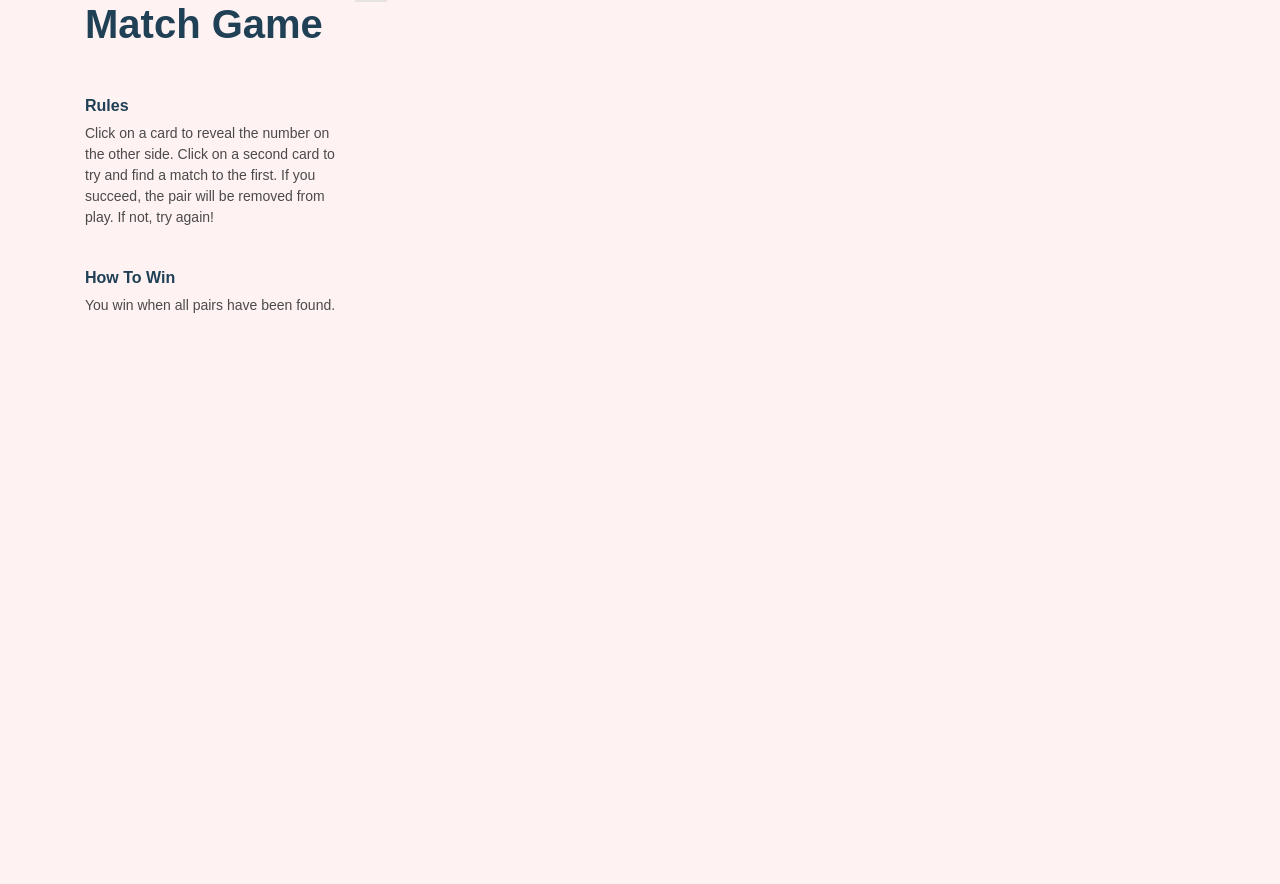
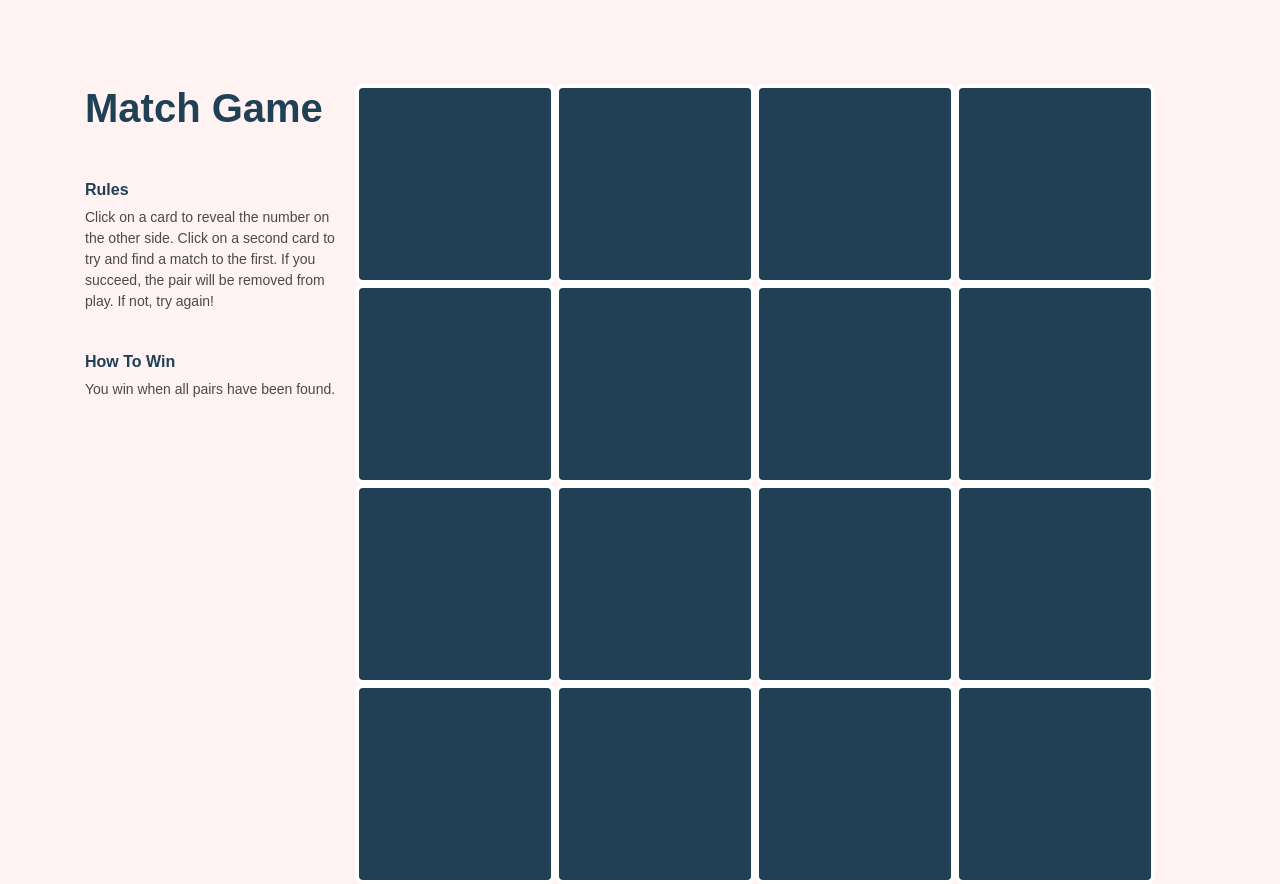
Before and after one commit to Chip-L/Match_Game, a plain HTML site: page index.html in a window 1280 px wide. Before the commit the page ends 800 px from the top, so only its background shows below. Drawn offline with nearby package versions, Linux system fonts and the light colour scheme; a web font is replaced by a local one.

Commit message:
cards are set up style (face down)

```diff
--- a/index.html
+++ b/index.html
@@ -48,16 +48,22 @@
           <div class="col-xs-3 card"></div>
           <div class="col-xs-3 card"></div>
           <div class="col-xs-3 card"></div>
+          <!-- Force next columns to break to new line -->
+          <div class="w-100"></div>
 
           <div class="col-xs-3 card"></div>
           <div class="col-xs-3 card"></div>
           <div class="col-xs-3 card"></div>
           <div class="col-xs-3 card"></div>
+          <!-- Force next columns to break to new line -->
+          <div class="w-100"></div>
 
           <div class="col-xs-3 card"></div>
           <div class="col-xs-3 card"></div>
           <div class="col-xs-3 card"></div>
           <div class="col-xs-3 card"></div>
+          <!-- Force next columns to break to new line -->
+          <div class="w-100"></div>
 
           <div class="col-xs-3 card"></div>
           <div class="col-xs-3 card"></div>
--- a/resources/css/style.css
+++ b/resources/css/style.css
@@ -15,6 +15,15 @@
   src: local('Work Sans Bold'), local('WorkSans-Bold'), url(https://fonts.gstatic.com/s/worksans/v3/4udXuXg54JlPEP5iKO5Amegdm0LZdjqr5-oayXSOefg.woff2) format('woff2');
   unicode-range: U+0000-00FF, U+0131, U+0152-0153, U+02BB-02BC, U+02C6, U+02DA, U+02DC, U+2000-206F, U+2074, U+20AC, U+2122, U+2212, U+2215;
 }
+
+@font-face {
+  font-family: 'Work Sans';
+  font-style: normal;
+  font-weight: 900;
+  src: local('Work Sans Black'), local('WorkSans-Black'), url(https://fonts.gstatic.com/s/worksans/v3/Hjn0acvjHfjY_vAK9Uc6gugdm0LZdjqr5-oayXSOefg.woff2) format('woff2');
+  unicode-range: U+0000-00FF, U+0131, U+0152-0153, U+02BB-02BC, U+02C6, U+02DA, U+02DC, U+2000-206F, U+2074, U+20AC, U+2122, U+2212, U+2215;
+}
+
 /****************************** Universal Styles ******************************/
 
 /* change from normal HTML to body so styles aren't overridden by bootstrap */
@@ -25,6 +34,10 @@ body {
 }
 
 /******************************** Insturctions ********************************/
+
+.container {
+  margin-top: 5.25rem;
+}
 
 h1 {
   font-weight: bold;
@@ -43,3 +56,22 @@ p {
   color: rgb(74, 74, 74);
   margin-bottom: 2.5rem;
 }
+
+/********************************* Game Board *********************************/
+
+.card {
+  display: flex;
+  justify-content: center;
+  align-items: center;
+  flex-grow: 1;
+
+  height: 12.5rem;
+  max-width: 12.5rem;
+  border: 4px solid #ffffff;
+  border-radius: 8px;
+  background-color: rgb(32, 64, 86);
+
+  font-weight: 900;
+  font-size: 7rem;
+  color: rgb(255, 255, 255);
+}
```
